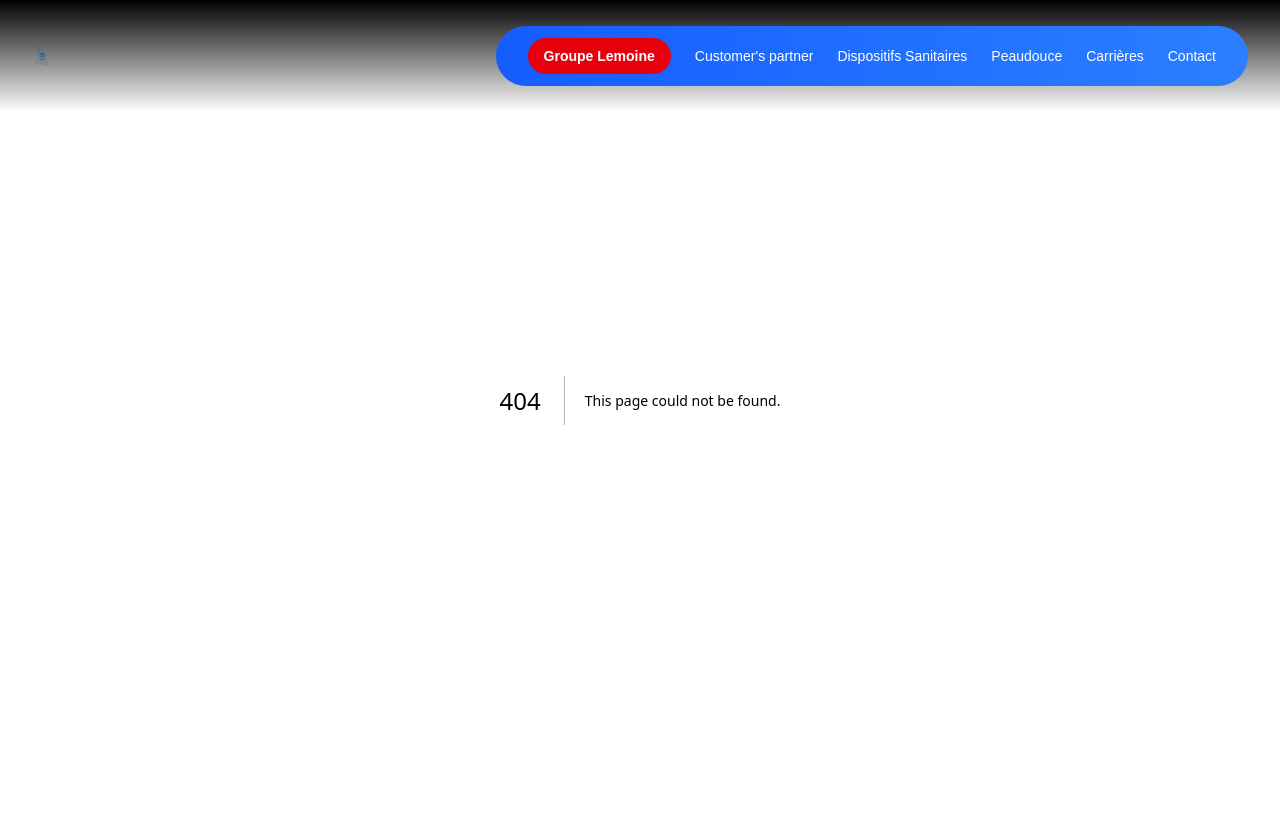
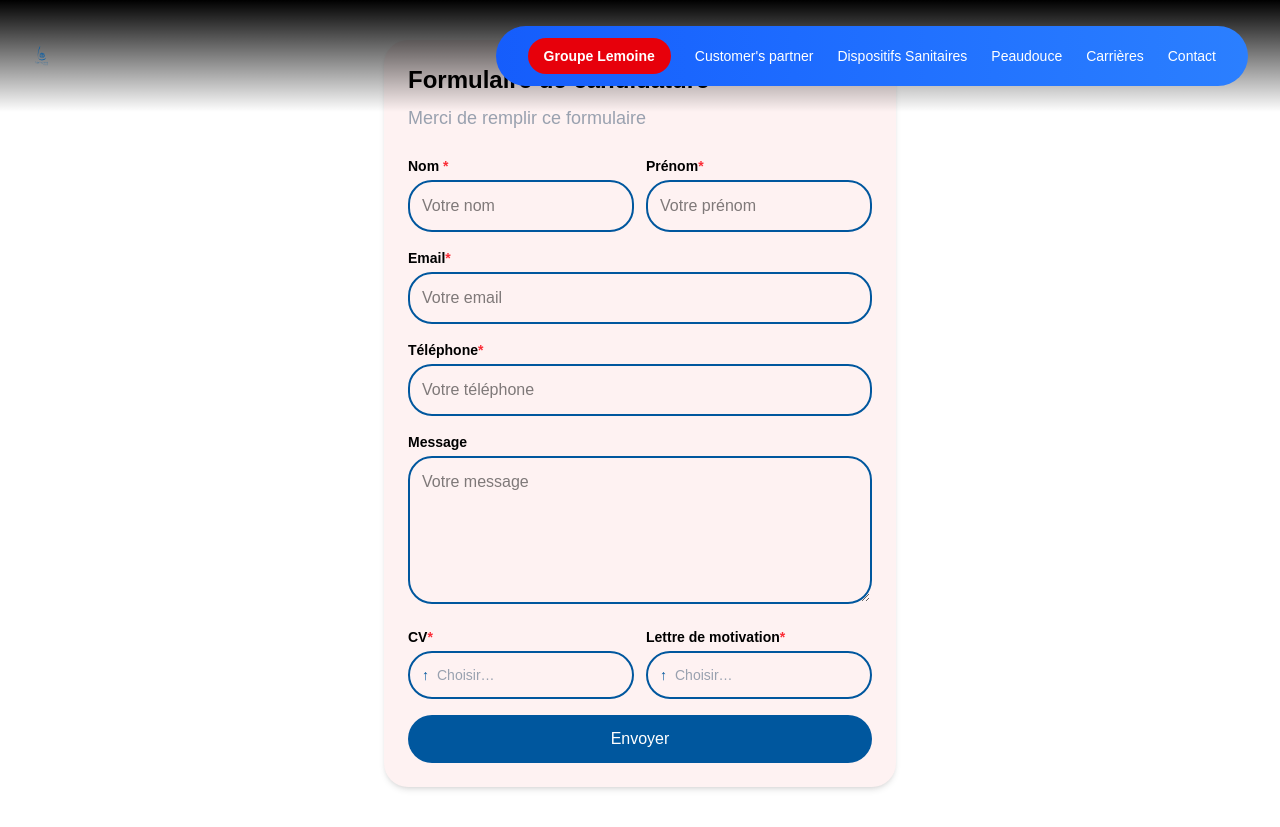
Before and after one commit to IIM-CDI/Groupe-Lemoine, a Next.js app in the folder client/: page /form-candidate in a window 1280 px wide. Before the commit this address had no page. Before the commit the page ends 800 px from the top, so only its background shows below. Built offline with nearby package versions, Linux system fonts and the light colour scheme.

Commit message:
feat: rename test page to candidate form and add header link to job offers

```diff
--- /dev/null
+++ b/client/app/form-candidate/page.tsx
@@ -0,0 +1,9 @@
+import CandidateForm from '@/components/forms/CandidateForm';
+
+export default function Page() {
+  return (
+    <div style={{ padding: 40 }}>
+      <CandidateForm />
+    </div>
+  );
+}
--- a/client/components/job-offers/offerDetail.tsx
+++ b/client/components/job-offers/offerDetail.tsx
@@ -18,7 +18,7 @@ export default function OfferDetail({ job }: OfferDetailProps) {
             <span className="text-md bg-neutral-200 w-max text-neutral-600 text-xs px-3 py-1 rounded-md">{job.experience}</span>
         </div>
         <button onClick={() => {
-          router.push(`/test?jobTitle=${encodeURIComponent(job.title)}`);
+          router.push(`/form-candidate?jobTitle=${encodeURIComponent(job.title)}`);
           }} className='cursor-pointer border border-neutral-500 px-4 py-1 rounded-sm hover:bg-neutral-200'>Postuler &#8599;</button>
       </div>
         <p><strong>Lieu :</strong> {job.location}</p>
--- a/client/components/layout/Header.tsx
+++ b/client/components/layout/Header.tsx
@@ -32,7 +32,7 @@ export default function Header() {
             <Link href="#" className="text-white text-sm hover:text-gray-100">Customer&apos;s partner</Link>
             <Link href="#" className="text-white text-sm hover:text-gray-100">Dispositifs Sanitaires</Link>
             <Link href="#" className="text-white text-sm hover:text-gray-100">Peaudouce</Link>
-            <Link href="#" className="text-white text-sm hover:text-gray-100">Carrières</Link>
+            <Link href="/job-offers" className="text-white text-sm hover:text-gray-100">Carrières</Link>
             <Link href="#" className="text-white text-sm hover:text-gray-100">Contact</Link>
           </nav>
 
```
